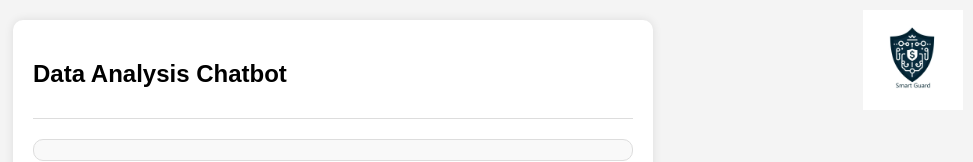
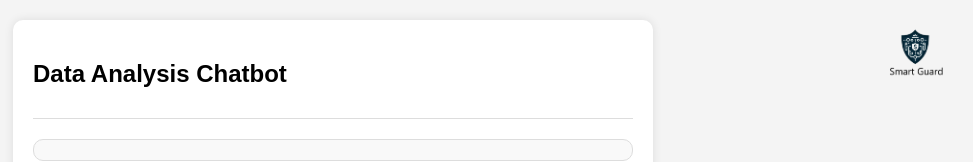
Before and after one commit to sophiakobzar/SmartSalesGuard, a plain HTML site: page index.html in a window 1280 px wide. Shown: the top 162 px of the page, without its empty margins (307-1280 px from the left). Drawn offline with Linux system fonts and the light colour scheme.

Commit message:
better logo

```diff
--- a/index.html
+++ b/index.html
@@ -90,7 +90,7 @@
             <h2>Data Analysis Chatbot</h2>
         </div>
 		<body>
-			<img src="logo.jpg" alt="Logo" class="logo">
+			<img src="logo.png" alt="Logo" class="logo">
 		</body>
         <div class="chat-messages" id="chat-messages">
             <!-- Chat messages will appear here -->
```
Also changed, not shown: logo.jpg (deleted), logo.png (added).
